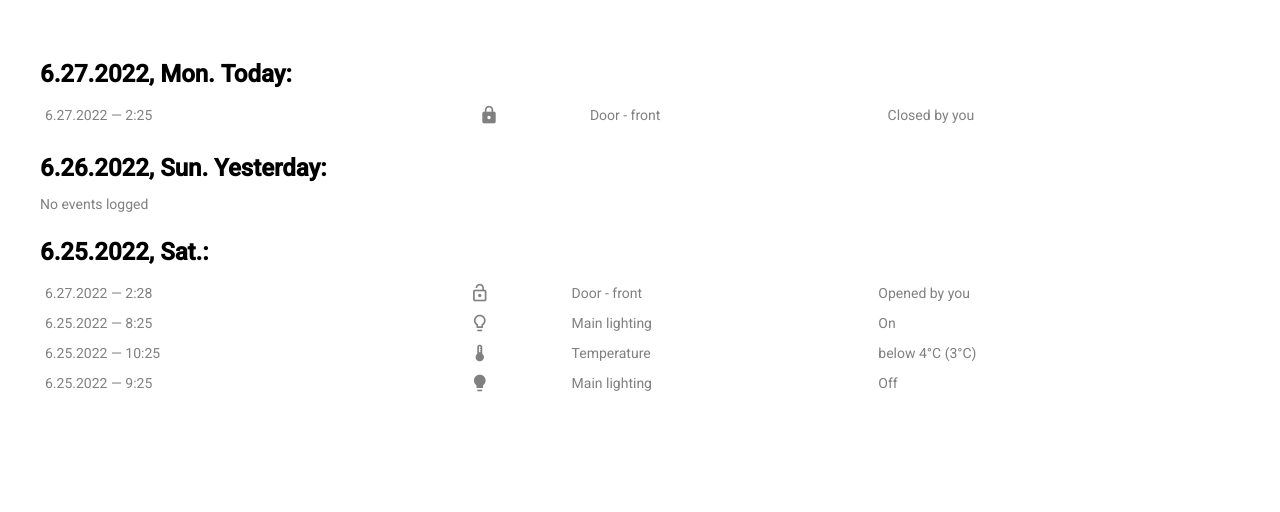
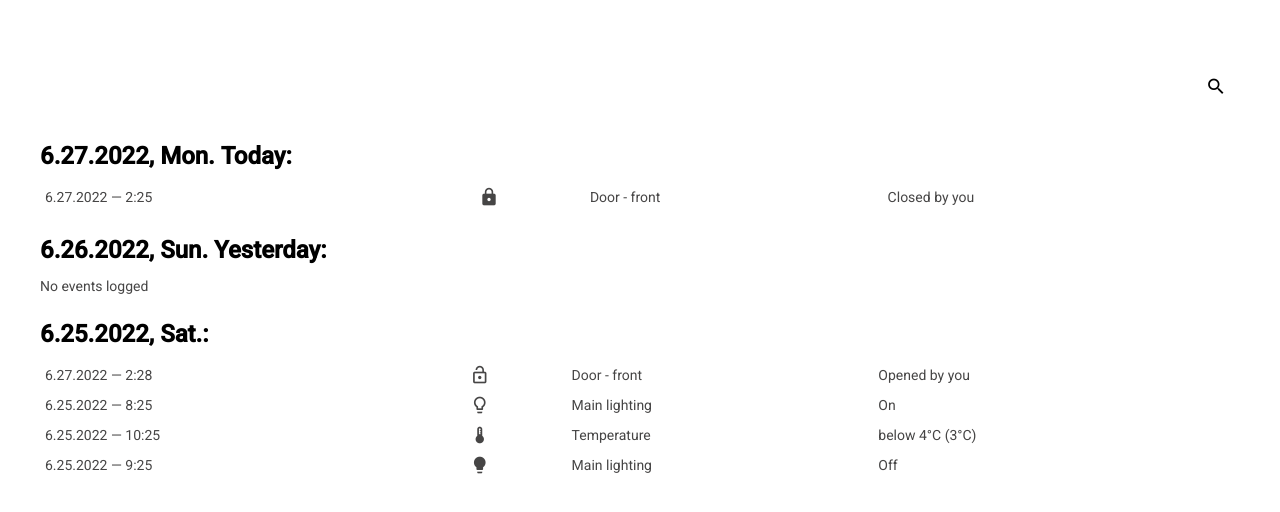
Before and after one commit to ElenaMazyrina/i-challenge, an Angular app: page / in a window 1280 px wide. Shown: the top 512 px of the page. Built offline with nearby package versions, Linux system fonts and the light colour scheme.

Commit message:
feat: add search

```diff
--- a/src/app/app.module.ts
+++ b/src/app/app.module.ts
@@ -6,12 +6,12 @@ import { LoaderComponent } from './loader/loader.component';
 import { LogComponent } from './log/log.component';
 import { ReactiveFormsModule } from '@angular/forms';
 import { DataService } from './data.service';
-import { LogDataMapperService } from './log-data-mapper.service';
 import { LogItemComponent } from './log-item/log-item.component';
 import { LogItemDataTableComponent } from './log-item-data-table/log-item-data-table.component';
 import { MatTableModule } from '@angular/material/table';
 import { MatIconModule } from '@angular/material/icon';
 import { LogItemIconComponent } from './log-item-icon/log-item-icon.component';
+import { MatInputModule } from '@angular/material/input';
 
 @NgModule({
     declarations: [
@@ -28,10 +28,10 @@ import { LogItemIconComponent } from './log-item-icon/log-item-icon.component';
         ReactiveFormsModule,
         MatTableModule,
         MatIconModule,
+        MatInputModule,
     ],
     providers: [
         DataService,
-        LogDataMapperService,
     ],
     bootstrap: [AppComponent]
 })
--- a/src/app/log-data-mapper.service.ts
+++ /dev/null
@@ -1,34 +0,0 @@
-import { Injectable } from '@angular/core';
-import { ILogData } from './interfaces/i-log-data';
-import { ILogDataMapped } from './interfaces/i-log-data-mapped';
-
-@Injectable()
-export class LogDataMapperService {
-    public mapData(data: ILogData[]): ILogDataMapped[] {
-        return data
-            .map((v) => {
-                return {
-                    ...v,
-                    timestamp: new Date(v.timeStamp),
-                };
-            }).sort((a, b) => {
-                return +(b.timeStamp) - +(a.timeStamp);
-            }).reduce((acc, item) => {
-                const index = acc.findIndex((v) => v.date === item.timestamp.toLocaleDateString('de-DE'));
-
-                if (index !== -1) {
-                    acc[index].data = [
-                        ...acc[index].data,
-                        item,
-                    ];
-                } else {
-                    acc.push({
-                        date: item.timestamp.toLocaleDateString('de-DE'),
-                        data: [item],
-                    });
-                }
-
-                return acc as ILogDataMapped[];
-            }, [] as ILogDataMapped[]);
-    }
-}
--- a/src/app/log/log.component.html
+++ b/src/app/log/log.component.html
@@ -1,6 +1,11 @@
 <ng-container *ngIf="isDataReady; else loadingTemplate">
-    <app-log-item class="app-log__item" *ngFor="let item of data" [item]="item"></app-log-item>
+    <mat-form-field appearance="fill" class="app-log__search">
+        <mat-label>Search ...</mat-label>
+        <input type="text" matInput [formControl]="searchControl">
+        <mat-icon matSuffix>search</mat-icon>
+    </mat-form-field>
+    <app-log-item class="app-log__item" *ngFor="let item of filteredData" [item]="item"></app-log-item>
 </ng-container>
 <ng-template #loadingTemplate>
-    <app-loader class="app-log-loader"></app-loader>
+    <app-loader class="app-log__loader"></app-loader>
 </ng-template>
--- a/src/app/log/log.component.scss
+++ b/src/app/log/log.component.scss
@@ -1,12 +1,18 @@
+@import '../../assets/styles';
+
 :host {
     display: flex;
     flex-direction: column;
-    align-items: center;
     height: 100%;
     padding: 60px 40px 20px;
 }
 
 .app-log {
+
+    &__search {
+        margin-bottom: 12px;
+    }
+
     &__loader {
         display: flex;
         justify-content: center;
--- a/src/app/log/log.component.ts
+++ b/src/app/log/log.component.ts
@@ -1,9 +1,8 @@
 import { Component, OnDestroy, OnInit } from '@angular/core';
 import { FormBuilder, FormControl } from '@angular/forms';
 import { Subject } from 'rxjs';
-import { debounceTime, takeUntil } from 'rxjs/operators';
+import { debounceTime, map, takeUntil } from 'rxjs/operators';
 import { DataService } from '../data.service';
-import { LogDataMapperService } from '../log-data-mapper.service';
 import { ILog } from '../interfaces/i-log';
 
 @Component({
@@ -15,13 +14,12 @@ export class LogComponent implements OnInit, OnDestroy {
     public isDataReady = false;
     public searchControl: FormControl;
     public data: ILog[];
-    public filterControl: FormControl;
+    public filteredData: ILog[];
     private destroy$ = new Subject<void>();
 
     constructor(
         private readonly fb: FormBuilder,
         private readonly dataService: DataService,
-        private readonly mapper: LogDataMapperService,
     ) {
     }
 
@@ -36,6 +34,7 @@ export class LogComponent implements OnInit, OnDestroy {
 
     private async getData(): Promise<void> {
         this.data = await this.dataService.getData();
+        this.filteredData = this.data;
 
         this.isDataReady = true;
         this.initializeControls();
@@ -43,11 +42,25 @@ export class LogComponent implements OnInit, OnDestroy {
 
     private initializeControls(): void {
         this.searchControl = this.fb.control(null);
-        this.filterControl = this.fb.control('la');
 
         this.searchControl.valueChanges.pipe(
             debounceTime(300),
+            map((v) => v.toLowerCase()),
             takeUntil(this.destroy$),
-        ).subscribe((v) => console.log(v));
+        ).subscribe((searchString) => {
+            if (!searchString) {
+                this.filteredData = this.data;
+            }
+
+            this.filteredData = this.filteredData.map((v) => {
+                return {
+                    ...v,
+                    data: v.data.filter((item) => {
+                        return item.title.toLowerCase().startsWith(searchString) ||
+                            item.description.toLowerCase().startsWith(searchString);
+                    })
+                };
+            });
+        });
     }
 }
--- a/src/assets/styles.scss
+++ b/src/assets/styles.scss
@@ -1,2 +1,2 @@
-$color-primary: #808080FF;
+$color-primary: #464545;
 $log-icon-size: 20px;
```
